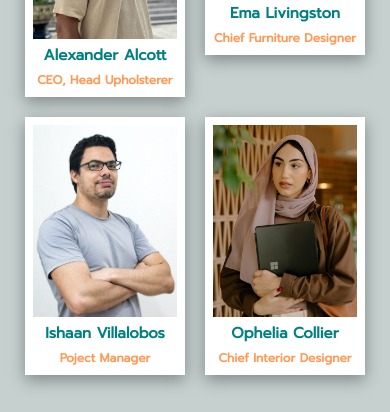
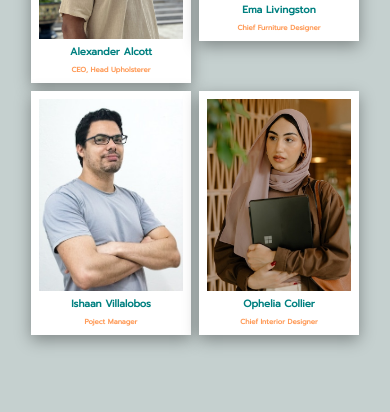
Before and after one commit to tominator633/Codecademy-SupalexDesign, a plain HTML site: page index.html in a window 390 px wide. Shown: the part 4602-5014 px from the top of the page. Drawn offline with Linux system fonts and the light colour scheme.

Commit message:
Background attachment unset and our team font sizes

```diff
--- a/styles.css
+++ b/styles.css
@@ -128,7 +128,7 @@ header ul li a:hover,header ul li a:active {
 
 @media only screen and (max-width: 800px) {
     #sofa {
-        background-attachment: none;
+        background-attachment: unset;
     }
 }
 
@@ -460,15 +460,21 @@ margin-bottom: 30px;
         width: 220px;
         /* IMPORTANT TO CHANGE % INTO AN EXACT
         WIDTH IN ORDER TO MAKE FLEX-WRAP WORK */
-        padding: 8px;
-        background-color: white;
-        box-shadow: rgba(0, 0, 0, 0.35) 0px 5px 15px;
     }
 }
 
 @media only screen and (max-width: 500px) {
     .member {
         width: 160px;
+    }
+    .member h2 {
+        font-size: 10px;
+    }
+    .member h3 {
+        font-size: 7px;
+    }
+    #Team-container {
+        gap: 8px;
     }
 }
 
```
